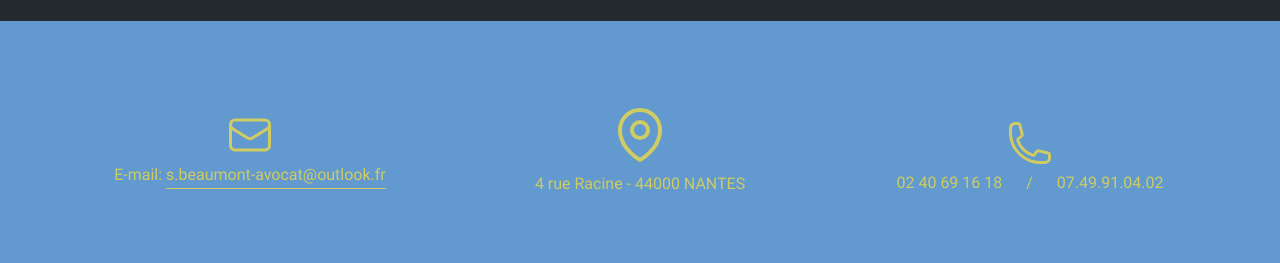
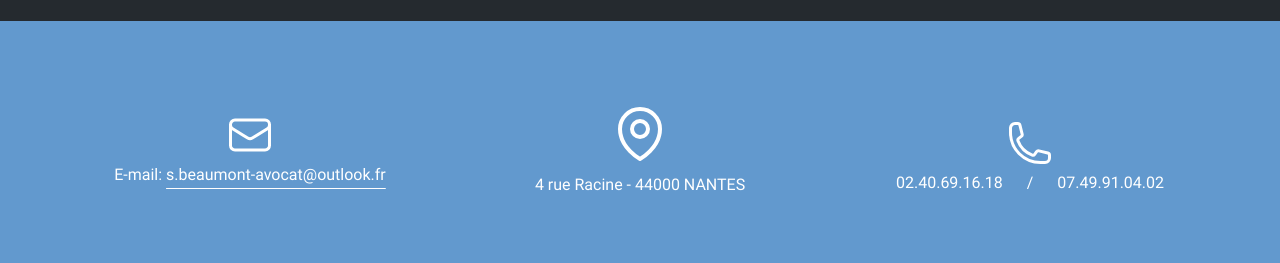
Before and after one commit to AlexisLeray/solene_beaumont, a Next.js app: page / in a window 1280 px wide. Shown: the part 2405-2668 px from the top of the page. Built offline with nearby package versions, Linux system fonts and the light colour scheme; grey boxes are pictures that could not be loaded.

Commit message:
finalisation de la page contact

```diff
--- a/components/Navbar.jsx
+++ b/components/Navbar.jsx
@@ -15,16 +15,9 @@ const MENU_LIST = [
 const Navbar = () => {
   const [navActive, setNavActive] = useState(false);
   const [activeIdx, setActiveIdx] = useState(-1);
-  console.log(navActive)
   const test =  () => {
     setNavActive(!navActive)
-    console.log(navActive)
-
   }
-  const test2 = (test) => {
-    console.log(navActive)
-  }
-
   return (
     <header className={style.header}>
       <nav className={style.nav}>
--- a/components/contact.jsx
+++ b/components/contact.jsx
@@ -66,7 +66,7 @@ export default function Contact () {
                         </svg>
                         <div className={style.contact__info__phone_number}>
                         <p>
-                            02 40 69 16 18
+                            02.40.69.16.18
                         </p>
                         <p>
                             07.49.91.04.02
--- a/styles/Contact.module.css
+++ b/styles/Contact.module.css
@@ -9,16 +9,20 @@
     align-items: center;
 }
 .contact__info_mail {
-    color: #CECC62
+    color: var(--contact-color);
 }
 .contact__info_mail a {
-    color: #CECC62;
+    color: var(--contact-color);
     text-decoration: underline;
     text-underline-offset: 0.5rem;
 }
+/* .contact__info_mail a:hover {
+    display: inline-block;
+} */
 .map__adress {
-    color: #CECC62;
-    font-size: 1.5rem
+    /* color: #CECC62; */
+    color: var(--contact-color);
+    font-size: 2rem
 }
 
 .iframe {
@@ -42,7 +46,7 @@
     margin-top: 0;
 }
 .contact__info_phone {
-    color: #CECC62
+    color: var(--contact-color);
 }
 
 
--- a/styles/globals.css
+++ b/styles/globals.css
@@ -23,6 +23,7 @@
   --main-body-bg: #f8f8f8;
   /* --main-shadow: rgba(0, 0, 0, 0.35) 0px 5px 15px; */
   --main-shadow: rgba(98, 153, 206, 0.35) 0px 5px 15px;
+  --contact-color: #FFFFFF;
 }
 html,
 body {
```
